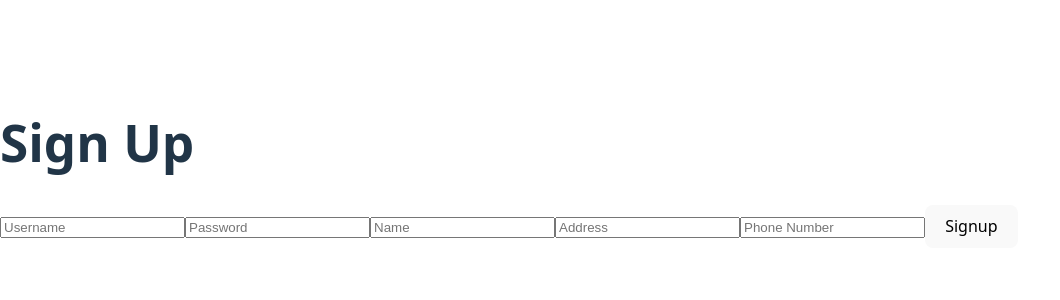
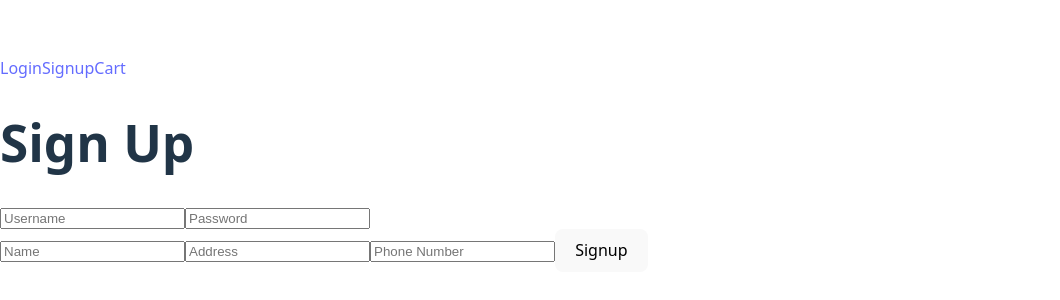
Before and after one commit to KanishaCarter/velour_essence_app, a React (Vite) app in the folder velour_essence_app/: page /signup in a window 1280 px wide. Shown: the part 236-536 px from the top of the page, without its empty margins (0-1060 px from the left). Built offline with nearby package versions, Linux system fonts and the light colour scheme.

Commit message:
created additional fils for other needed webpages: home, account, orders, and order.

```diff
--- a/velour_essence_app/src/App.jsx
+++ b/velour_essence_app/src/App.jsx
@@ -3,26 +3,45 @@ import { BrowserRouter, Routes, Route, Link } from 'react-router-dom';
 import Navigation from './components/Navigation';
 import Signup from './components/Signup';
 import Login from './components/Login';
-import AvailableScents from './components/Scents';
+import Scents from './components/Scents';
 import ScentCard from './components/ScentCard';
 import Cart from './components/Cart';
 import Checkout from './components/Checkout';
+import Home from './components/Home';
+import Account from './components/Account';
+import Order from './components/Order';
+import Orders from './components/Orders';
 
 
 function App() {
   return (
     <>
-    <Navigation/>
+    <div id = "container">
+      <div id = "navigation">
+        <Link to= {"/login"}>Login</Link>
+        <Link to= {"/signup"}>Signup</Link>
+        <Link to= {"/cart"}>Cart</Link>
+      </div>
+    </div>
+    <div id="main-section">
     <Routes>
-        <Route path="/" element = {<ScentCard/>}/>
+        <Route path="/" element = {<Home/>}/>
         <Route path="/login" element = {<Login/>}/>
         <Route path="/signup" element = {<Signup/>}/>
+        <Route path="/scents" element = {<Scents/>}/>
+        <Route path="/scentCard" element = {<ScentCard/>}/>
         <Route path="/cart" element = {<Cart/>}/>
-        <Route path="/checkout" element = {<ScentCard/>}/>
-        <Route path="/" element = {<ScentCard/>}/>
+        <Route path="/checkout" element = {<Checkout/>}/>
+        {/* FIX ACCOUNT ROUTE */}
+        {/*<Route path="account" element = {<Account/>}/>*/}
+        {/* FIX ORDERS ROUTE */}
+        {/*<Route path="orders" element = {<Orders/>}/>*/}
+        {/* FIX ORDER ROUTE */}
+        {/*<Route path="order" element = {<Order/>}/>*/}
     </Routes>
+    </div>
     </>
-  );
+  )
 }
 
 export default App;
--- /dev/null
+++ b/velour_essence_app/src/components/Account.jsx
@@ -0,0 +1,7 @@
+import React from 'react';
+
+function Account() {
+
+}
+
+export default Account;
--- /dev/null
+++ b/velour_essence_app/src/components/Home.jsx
@@ -0,0 +1,7 @@
+import React from 'react';
+
+function Home() {
+
+};
+
+export default Home;
--- /dev/null
+++ b/velour_essence_app/src/components/Order.jsx
@@ -0,0 +1,7 @@
+import React from 'react';
+
+function Order(){
+
+}
+
+export default Order;
--- /dev/null
+++ b/velour_essence_app/src/components/Orders.jsx
@@ -0,0 +1,7 @@
+import React from 'react';
+
+function Orders() {
+
+}
+
+export default Orders;
--- a/velour_essence_app/src/components/Scents.jsx
+++ b/velour_essence_app/src/components/Scents.jsx
@@ -1,7 +1,7 @@
 import { useEffect, useState } from 'react';
 import { Link } from 'react-router-dom';
 
-function AvailableScents() {
+function Scents() {
   const [scents, setScents] = useState([]);
   const [searchScent, setSearchScent] = useState('');
 
@@ -44,4 +44,4 @@ function AvailableScents() {
   );
 }
 
-export default AvailableScents;
+export default Scents;
--- a/velour_essence_app/src/components/Signup.jsx
+++ b/velour_essence_app/src/components/Signup.jsx
@@ -16,7 +16,7 @@ function Signup() {
     <form onSubmit={handleLogin}>
       <h1>Sign Up</h1>
       <input type="text" value={username} onChange={event => setUsername(event.target.value)} placeholder="Username" required />
-      <input type="password" value={password} onChange={event => setPassword(event.target.value)} placeholder="Password" required />
+      <input type="password" value={password} onChange={event => setPassword(event.target.value)} placeholder="Password" required /><br></br>
       <input type="name" value={name} onChange={event => setName(event.target.value)} placeholder="Name" required />
       <input type="address" value={address} onChange={event => setAddress(event.target.value)} placeholder="Address" required />
       <input type="phoneNumber" value={phoneNumber} onChange={event => setPhoneNumber(event.target.value)} placeholder="Phone Number" required />
```
Also changed, not shown: velour_essence_app/src/main.jsx (+6 -6 lines).
